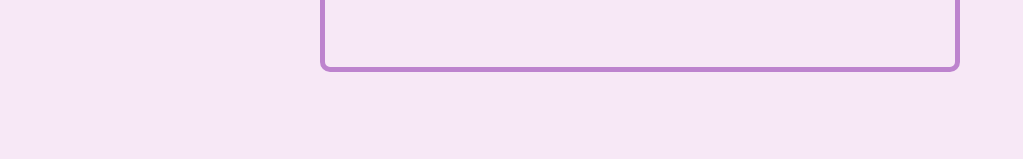
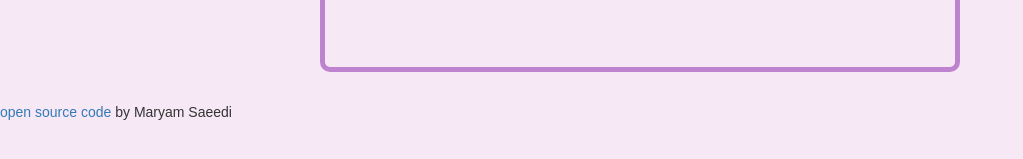
Before and after one commit to i1idan/vanilla-weather-app, a website built with Parcel: page index.html in a window 1280 px wide. Shown: the part 509-668 px from the top of the page, without its empty margins (0-1023 px from the left). Built offline with nearby package versions, Linux system fonts and the light colour scheme; no server answers.

Commit message:
Update index.html

```diff
--- a/index.html
+++ b/index.html
@@ -45,6 +45,7 @@
         </div>
       </div>
     </div>
+  <div> <a href="https://github.com/i1idan/vanilla-weather-app"> open source code </a> by Maryam Saeedi </div>
 
     <script src="src/index.js"></script>
   </body>
```
